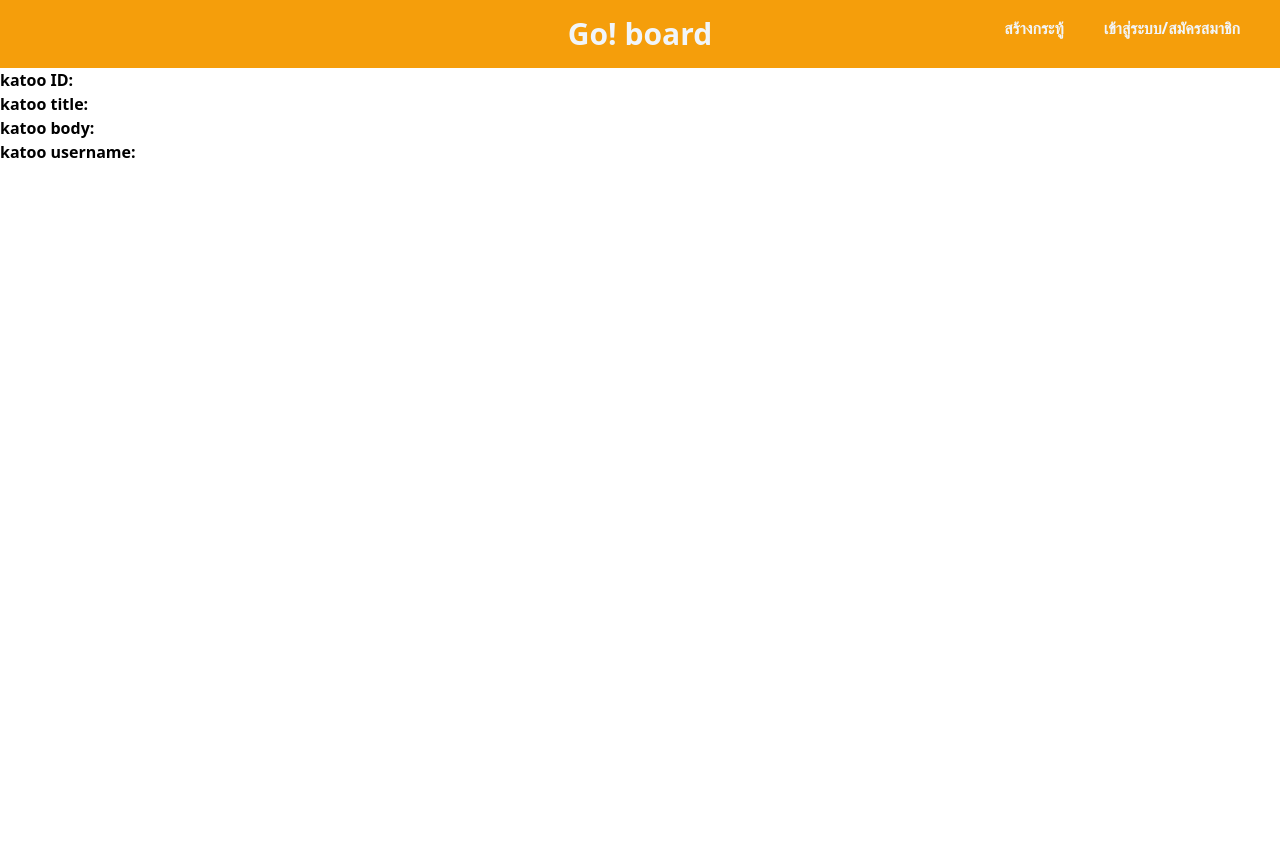
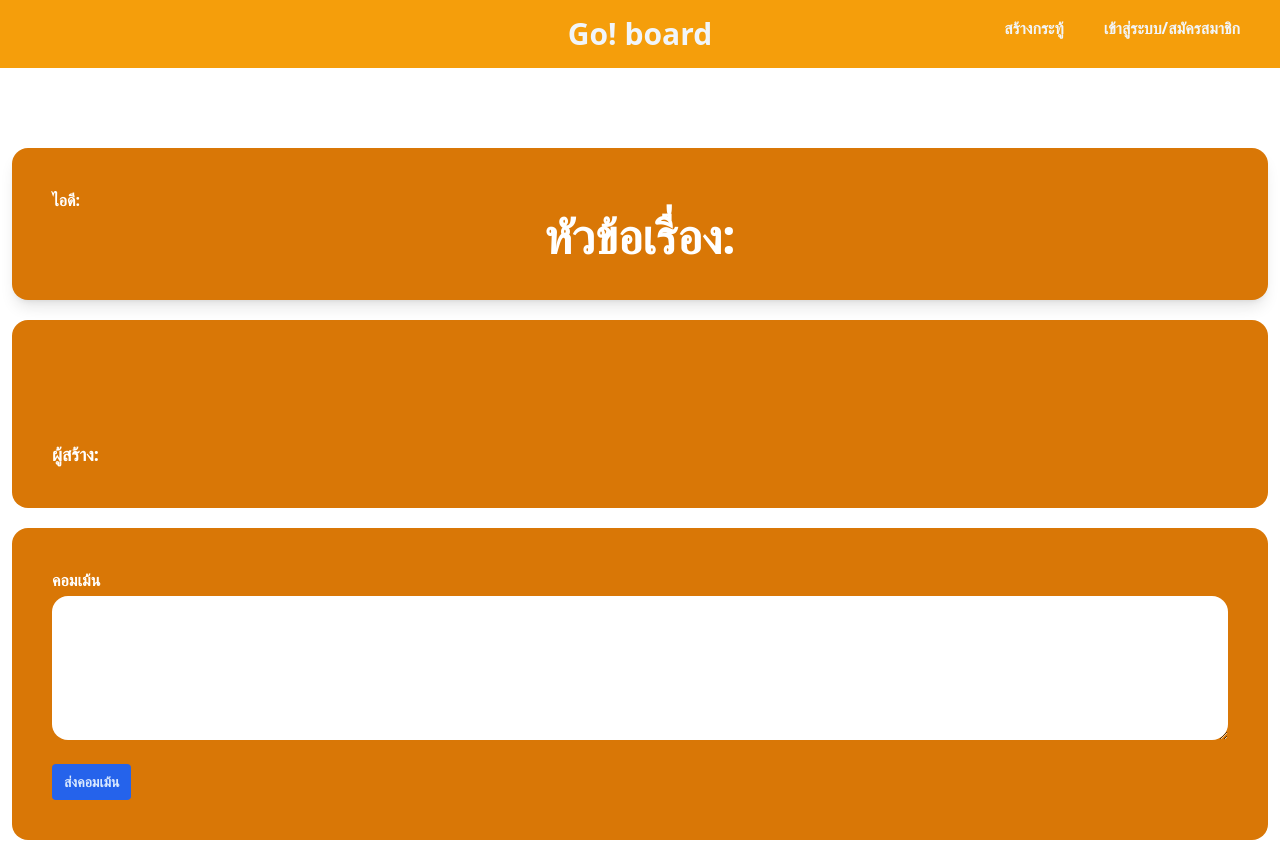
Before and after one commit to Woogad/ask-and-question-forums-golang, a React (Create React App) app in the folder front-end/: page /katoo/1 in a window 1280 px wide. Before the commit the page ends 800 px from the top, so only its background shows below. Built offline with nearby package versions, Linux system fonts and the light colour scheme; no server answers.

Commit message:
decorate detailpage

```diff
--- a/front-end/src/components/PostKatooData.js
+++ b/front-end/src/components/PostKatooData.js
@@ -3,15 +3,15 @@ import React from 'react'
 function PostKatooData(props) {
     const { ID, title, body } = props
     return (
-        <>
-            <div className='flex justify-start mt-5 border-solid border-2 border-sky-500'>
+        <div className='px-96'>
+            <div className='flex justify-start mt-5 border-solid border-2 border-amber-500 hover:bg-amber-200 p-2 rounded-xl'>
                 <div>
                     {/* <p>ID:{ID}</p> */}
                     <p className=''>{title}</p>
                     <p className='opacity-50'>{(body.length > 15) ? (body.slice(0, 15) + "...") : (body)}</p>
                 </div>
             </div>
-        </>
+        </div>
     )
 }
 
--- a/front-end/src/components/PostKatooDetail.js
+++ b/front-end/src/components/PostKatooDetail.js
@@ -19,12 +19,33 @@ const PostKatooDetail = () => {
             })
     }, [])
     return (
+        <div>
+            <div className='px-3'>
 
-        <div>
-            <p>katoo ID: {katoo.ID}</p>
-            <p>katoo title: {katoo.title}</p>
-            <p>katoo body: {katoo.body}</p>
-            <p>katoo username: {katoo.username}</p>
+                <div class="mt-20 bg-amber-600 p-10 rounded-2xl shadow-lg">
+                    <div class="text-white">
+                        <p class="">ไอดี:{katoo.ID} </p>
+                        <p class="text-5xl flex justify-center">หัวข้อเรื่อง:{katoo.title} </p>
+                    </div>
+                </div>
+
+                <div class="mt-5 bg-amber-600 p-10 rounded-2xl">
+                    <div class="text-white">
+                        <p class='text-2xl font-thin'>{katoo.body} </p>
+                        <p class="mt-20 text-lg">ผู้สร้าง:{katoo.username} </p>
+                    </div>
+                </div>
+
+                <div class="mt-5 bg-amber-600 p-5 rounded-2xl mb-5">
+                    <form action="" class="w-full p-5">
+                        <label class="">
+                            <span class="text-white">คอมเม้น</span>
+                            <textarea class="block w-full mt-1 rounded-2xl p-3" rows="5"></textarea>
+                        </label>
+                        <button class="px-3 py-2 text-sm text-blue-100 bg-blue-600 rounded mt-6">ส่งคอมเม้น</button>
+                    </form>
+                </div>
+            </div>
         </div>
     )
 }
```
